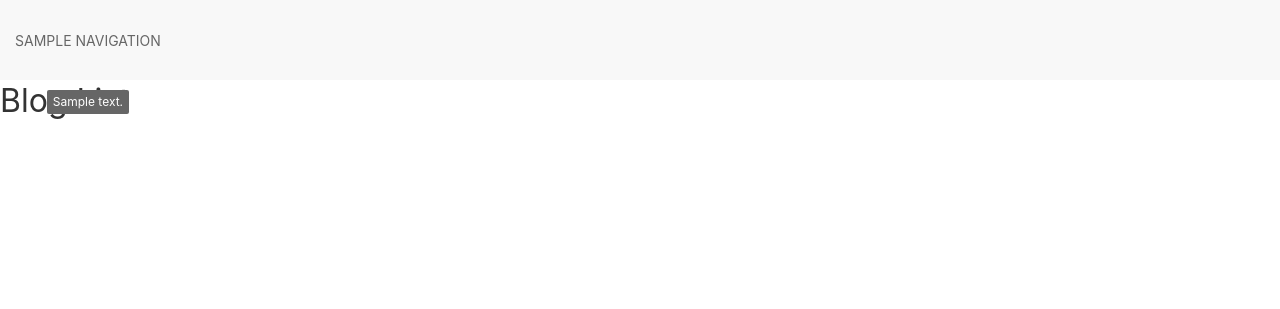
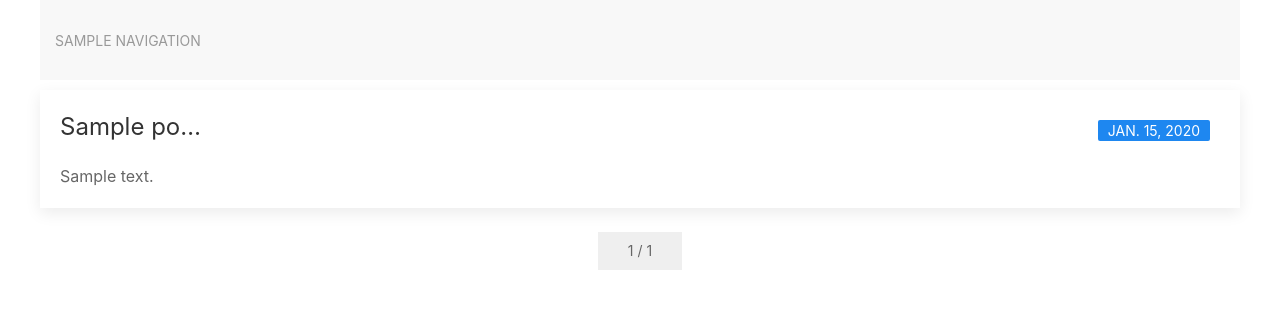
Before and after one commit to anditakaesar/aoms, a Django app: template blog/templates/index.html in a window 1280 px wide. Shown: the top 309 px of the page. Run offline with Django 3.2, Linux system fonts and the light colour scheme; tables that the repository leaves empty hold one stand-in row (values such as "Sample post"); the template is opened without the code that fills it: values that come from a table or form of the project are taken from there, most other values are stand-ins (such as "Sample title", 1, 10 or a date in 2020); some libraries are stand-ins or nearby versions.

Commit message:
Editing Templates

```diff
--- a/aoms/settings.py
+++ b/aoms/settings.py
@@ -25,8 +25,7 @@ SECRET_KEY = '=83woahb_3p@_axa2*5suq^ve#t)$i1pf-^9%zl&!rqsctd3@='
 # SECURITY WARNING: don't run with debug turned on in production!
 DEBUG = True
 
-ALLOWED_HOSTS = []
-
+ALLOWED_HOSTS = ['*']
 
 # Application definition
 
@@ -121,3 +120,5 @@ STATICFILES_DIRS = (
     os.path.join(BASE_DIR, 'static'),
 )
 STATIC_ROOT = os.path.join(BASE_DIR, 'staticfiles')
+
+BASE_URL = 'http://192.168.1.10:8999'
--- a/blog/templates/base.html
+++ b/blog/templates/base.html
@@ -10,12 +10,12 @@
 
   <script src="{% static 'js/jquery-3.2.1.min.js' %}" type="text/javascript"></script>
   <script src="{% static 'js/uikit.js' %}" type="text/javascript"></script>
-  <script src="{% static 'js/uikit-icons.js.js' %}" type="text/javascript"></script>
+  <script src="{% static 'js/uikit-icons.js' %}" type="text/javascript"></script>
 
   <link rel="stylesheet" href="{% static 'css/uikit.css' %}" type="text/css" />
   <link rel="stylesheet" href="{% static 'css/mystles.css' %}" type="text/css" />
 </head>
-<body>
+<body class="uk-container" style="padding-bottom: 5px;">
   {% block topnav %}{% endblock %}
   {% block content %}{% endblock %}
   {% block footer %}{% endblock %}
--- a/blog/templates/index.html
+++ b/blog/templates/index.html
@@ -6,11 +6,33 @@
 {% endblock %}
 
 {% block content %}
-<div class="container">
-  <h2>Blog List</h2>
-  <ul>
+<div class="uk-container" style="padding-top: 10px;">
+  <div>
+    {% for post in post_lists %}
+      <a href="#" style="text-decoration: none" title="click for read more">
+        <div class="uk-card uk-card-default uk-card-small uk-card-hover uk-width-1-1\@m">
+          <div class="uk-card-body">
+            <h3 class="uk-card-title">{{ post.post_title|truncatechars:10 }}</h3>
+            <div class="uk-card-badge uk-label">{{ post.created_date|date }}</div>
+            {{ post.post_body|truncatechars:50 }}
+          </div>
+        </div>
+      </a>
+      <br>
+    {% endfor %}
+  </div>
 
-  </ul>
+  <div style="text-align: center">
+    <div style="margin: auto">
+      {% if post_lists.has_previous %}
+        <a href="?page={{ post_lists.previous_page_number }}"><button class="uk-button uk-button-primary">PREV</button></a>
+      {% endif %}
+      <button class="uk-button uk-disabled">{{ post_lists.number }} / {{ post_lists.paginator.num_pages }}</button>
+      {% if post_lists.has_next %}
+        <a href="?page={{ post_lists.next_page_number }}"><button class="uk-button uk-button-primary">NEXT</button></a>
+      {% endif %}
+    </div>
+  </div>
 </div>
 {% endblock %}
 
--- a/blog/templates/topnav.html
+++ b/blog/templates/topnav.html
@@ -2,7 +2,7 @@
   <div class="uk-navbar-left">
     <ul class="uk-navbar-nav">
       {% for navig in nav_lists %}
-        <li title="{{ navig.nav_desc }}" uk-tooltip><a href="{{ navig.nav_location }}">{{ navig.nav_title }}</a></li>
+        <li title="{{ navig.nav_desc }}" uk-tooltip><a href="{{ navig.nav_reff }}" target="{{ navig.nav_target }}">{{ navig.nav_title }}</a></li>
       {% endfor %}
     </ul>
   </div>
```
